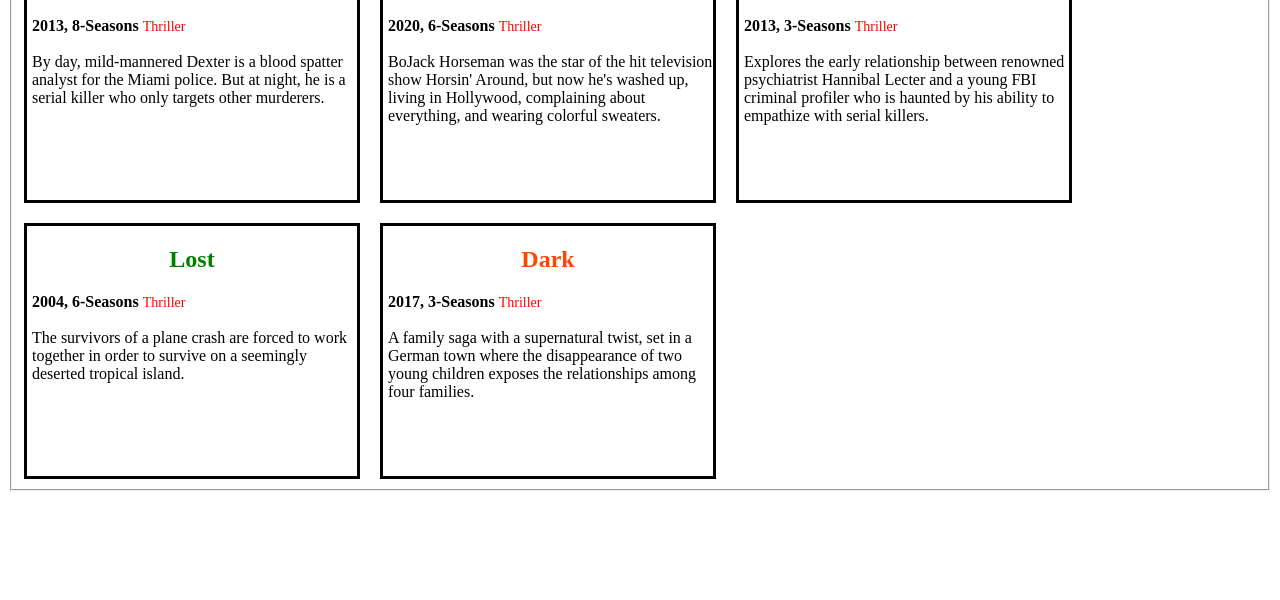
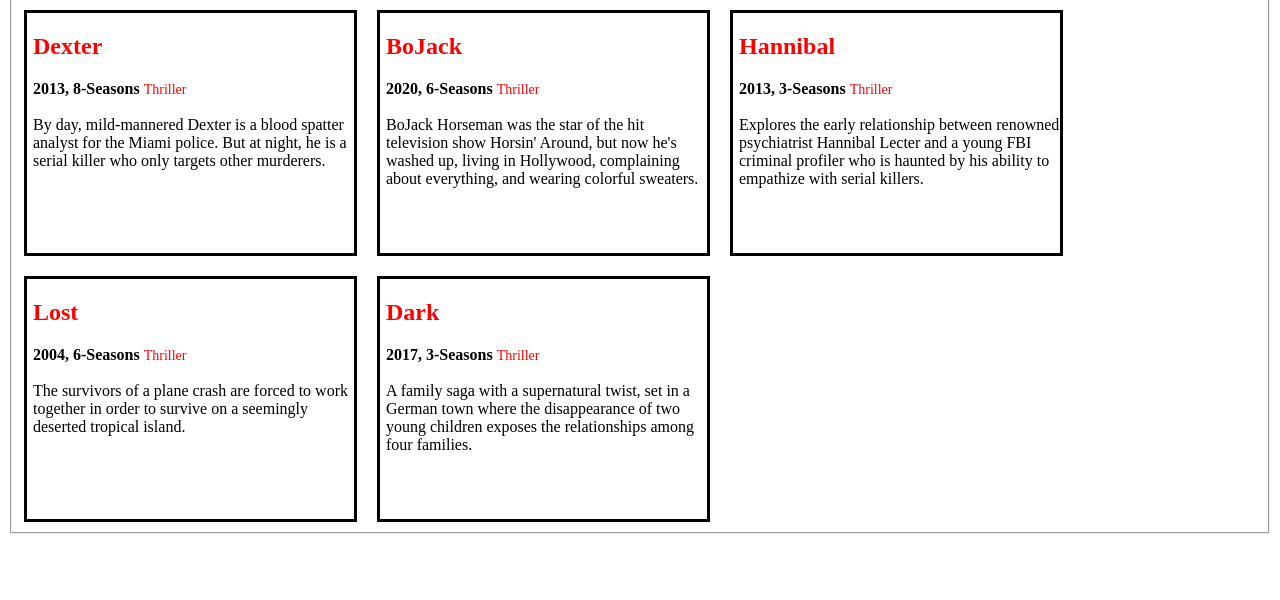
Before and after one commit to salrowwa/project02-css, a plain HTML site: page ex00/index.html in a window 1280 px wide. Shown: the part 200-800 px from the top of the page. Drawn offline with Linux system fonts and the light colour scheme.

Commit message:
css done

```diff
--- a/ex00/index.html
+++ b/ex00/index.html
@@ -3,8 +3,10 @@
 <html lang="en">
 
 <head>
-    <title>first project with css</title>
-    <link rel="stylesheet" href="style.css">
+        <meta name="viewport" content="width=device-width, initial-scale=1.0">
+        <meta charset="UTF-8">
+        <title>Flexbox Layout</title>
+        <link rel="stylesheet" href="style.css">
 </head>
 
 
@@ -21,13 +23,13 @@
     </nav>
 
     <fieldset>
-        <legend><h2>Popular In Netflix</h2></legend>
+        <legend><h1>Popular In Netflix</h1></legend>
 
-             <div class="card-container ">
+             <div class="card-container">
 
                 <div class="sup-dev">
-                                <center><h2 style="color:red">Dexter</h2></center>
-                                <p style="margin-left: 5px;">
+                                <h2>Dexter</h2>
+                                <p>
                                         <strong>2013, 8-Seasons</strong>
                                         <a href="https://www.youtube.com/watch?v=nTOf1FIsBcs" target="_blank">Thriller</a><br><br>
                                         By day, mild-mannered Dexter is a blood spatter analyst for the Miami police.
@@ -36,8 +38,8 @@
                 </div>
 
                 <div class="sup-dev">
-                                <center><h2 style="color:blue">BoJack</h2></center>
-                                <p style="margin-left: 5px;">
+                                <h2>BoJack</h2>
+                                <p>
                                         <strong>2020, 6-Seasons</strong>
                                         <a href="https://youtu.be/i1eJMig5Ik4?si=HHQ_sUdT17az3Eaz" target="_blank">Thriller</a><br><br>
                                         BoJack Horseman was the star of the hit television show Horsin' Around,
@@ -47,8 +49,8 @@
                 </div>
 
                 <div class="sup-dev">
-                        <center><h2 style="color:purple">Hannibal</h2></center>
-                        <p style="margin-left: 5px;">
+                        <h2>Hannibal</h2>
+                        <p>
                                 <strong>2013, 3-Seasons</strong>
                                 <a href="https://youtu.be/Es3B24z8fdA?si=dGsUqgEHJ9IZ4sdW" target="_blank">Thriller</a><br><br>
                                 Explores the early relationship between renowned psychiatrist
@@ -59,8 +61,8 @@
                 </div>
 
                 <div class="sup-dev">
-                        <center><h2 style="color:green">Lost</h2></center>
-                        <p style="margin-left: 5px;">
+                        <h2>Lost</h2>
+                        <p>
                                 <strong>2004, 6-Seasons</strong>
                                 <a href="https://youtu.be/KTu8iDynwNc?si=UuAr7W6BNHbJsXmT" target="_blank">Thriller</a><br><br>
                                 The survivors of a plane crash are forced to work together in order to survive on a seemingly
@@ -69,8 +71,8 @@
                 </div>
 
                 <div class="sup-dev">
-                        <center><h2 style="color:orangered">Dark</h2></center>
-                        <p style="margin-left: 5px;">
+                        <h2>Dark</h2>
+                        <p>
                                 <strong>2017, 3-Seasons</strong>
                                 <a href="https://youtu.be/ESEUoa-mz2c?si=XOlvdmYipHBYIazi" target="_blank">Thriller</a><br><br>
                                 A family saga with a supernatural twist, set in a German town where the disappearance of
--- a/ex00/style.css
+++ b/ex00/style.css
@@ -18,8 +18,8 @@
    color:black;
    border: solid;
    position: relative;
-   width: 330px;
-   height: 250px;
+   width: 327px;
+   height: 240px;
  }
 
  a
@@ -31,3 +31,19 @@
    justify-content: center;
    padding-right: 50px;
 }
+
+div h2
+{
+   color: red;
+   margin-left: 6px;
+}
+
+p
+{
+   margin-left: 6px;
+}
+
+fieldset
+{
+   margin-top: 50px;
+}
--- a/ex01/style.css
+++ b/ex01/style.css
@@ -88,3 +88,18 @@
   font-size: 12px;
   font-weight: bold;
 }
+
+p
+{
+   margin-left: 5px;
+}
+
+div h2
+{
+     margin-left: 5px;
+}
+
+fieldset
+{
+  margin-top: 50px;
+}
--- a/ex02/style.css
+++ b/ex02/style.css
@@ -5,6 +5,7 @@
     flex-wrap: wrap;
     margin-left: 50px;
     margin-right: 50px;
+    margin-top: 60px;
 }
 
 h2
@@ -13,6 +14,7 @@
     display: flex;
     justify-content: center;
     align-items: center;
+    margin-top: 100px;
 }
 
 .square
@@ -39,9 +41,9 @@
 
 .pill
 {
-    border-radius: 46%;
-    height: 120px;
-    width: 87px;
+    border-radius: 49%;
+    height: 87px;
+    width: 176px;
     background-color: greenyellow;
 }
 
@@ -53,5 +55,4 @@
     border-right: 100px solid;
     border-bottom: 100px solid;
     border-color: paleturquoise;
-
 }
--- a/ex03/style.css
+++ b/ex03/style.css
@@ -3,7 +3,7 @@
     align-items: center;
     gap: 5px;
     flex-wrap: wrap;
-    margin-left: 100px;
+    margin-left: 10px;
     margin-right: 10px;
     margin-top: 20px;
     margin-bottom: 20px;
@@ -12,14 +12,14 @@
 .square
 {
     width:150px;
-    height:110px;
+    height:120px;
     border-radius: 10%;
 }
 
 p{
     font-size: 12px;
     color: black;
-    margin-top: 79px;
+    margin-top: 87px;
     margin-left: 3px;
 }
 
@@ -116,15 +116,22 @@
 
 .opa
 {
-  border-color: black;
+  background: linear-gradient(rgba(0, 255, 0) 70%, white 30%);
+  border-color: olive;
   border-style: solid;
-  background-color: blue;
   opacity: 0.5;
 
 }
 .rgba
 {
+        background: linear-gradient(rgba(0, 255, 0) 70%, white 30%);
         border-style: solid;
-        border-color:black;
-        background-color:rgba(0, 0, 255, 0.5)
+        border-color:olive;
 }
+
+fieldset
+{
+  width: 750px;
+  margin-top: 30px;
+  margin-left: 10px;
+}
--- a/ex04/style.css
+++ b/ex04/style.css
@@ -31,8 +31,8 @@
     flex-direction: row;
     flex-wrap: wrap;
     gap: 20px;
-    margin-top: 150px;
-    margin-left: 450px;
+    margin-top: 200px;
+    margin-left: 730px;
  }
 
 p {
@@ -42,3 +42,10 @@
     justify-content: center;
     align-items: center;
 }
+
+h2
+{
+    margin-top: 100px;
+    margin-left: 750px;
+    color: hotpink;
+}
```
Also changed, not shown: ex01/index.html (+14 -12 lines), ex02/index.html (+4 -3 lines), ex03/ index.html (+31 -27 lines), ex04/index.html (+3 -0 lines).
